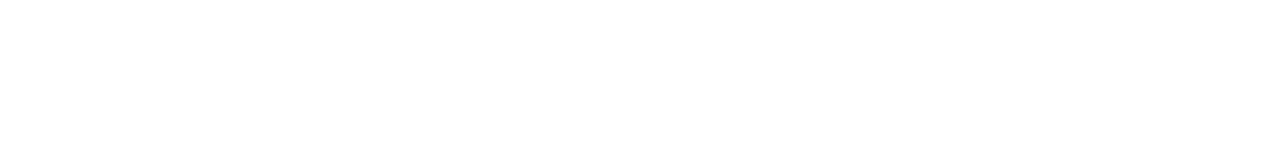
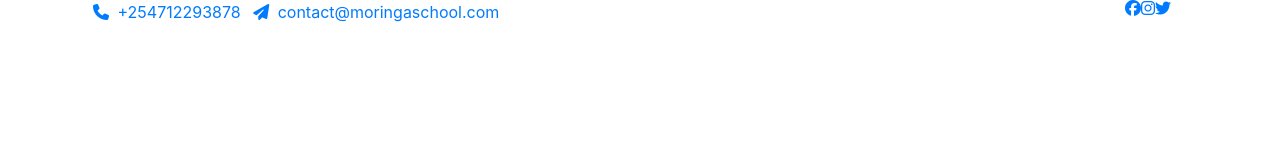
Before and after one commit to samuelkelvinmwangi/Sam-s-Pizza, a plain HTML site: page index.html in a window 1280 px wide. Drawn offline with nearby package versions, Linux system fonts and the light colour scheme.

Commit message:
adding icons to navbar

```diff
--- a/css/styles.css
+++ b/css/styles.css
@@ -0,0 +1,3 @@
+body{
+    font-family: 'Lato', sans-serif;
+}
--- a/index.html
+++ b/index.html
@@ -1,12 +1,63 @@
-<!DOCTYPE html>
+<!doctype html>
 <html lang="en">
-<head>
-    <meta charset="UTF-8">
-    <meta http-equiv="X-UA-Compatible" content="IE=edge">
-    <meta name="viewport" content="width=device-width, initial-scale=1.0">
+  <head>
     <title>Sam's Pizza</title>
-</head>
-<body>
+    <!-- Required meta tags -->
+    <meta charset="utf-8">
+    <meta name="viewport" content="width=device-width, initial-scale=1, shrink-to-fit=no">
+    <link rel="stylesheet" href="./css/styles.css">
+    <script src="https://kit.fontawesome.com/86d12b23e5.js" crossorigin="anonymous"></script>
+    <link rel="preconnect" href="https://fonts.gstatic.com">
+<link href="https://fonts.googleapis.com/css2?family=Lato:wght@400;700&display=swap" rel="stylesheet">
+    <!-- Bootstrap CSS -->
+    <link rel="stylesheet" href="https://stackpath.bootstrapcdn.com/bootstrap/4.3.1/css/bootstrap.min.css" integrity="sha384-ggOyR0iXCbMQv3Xipma34MD+dH/1fQ784/j6cY/iJTQUOhcWr7x9JvoRxT2MZw1T" crossorigin="anonymous">
+  </head>
+  <body>
+    <section>
+      <div class="cover">
+        <div class="container">
+          <div class="row">
+            <div class="col-md-6 d-flex align-items-center">
+              <p class="mb-0 phone pl-md-2">
+                <a href="#" class="mr-2">
+                  <i class="fas fa-phone mr-1"></i>
+                  +254712293878
+                </a>
+                <a href="#"><i class="fas fa-paper-plane mr-1"></i>
+                contact@moringaschool.com
+                </a>
+              </p>
+            </div>
+            <div class="col-md-6 d-flex justify-content-md-end">
+              <div class="social-icon mr-4">
+                <p class="mb-0 d-flex">
+                  <a href="#" class="d-flex align-items-center justify-content-center">
+                    <i class="fab fa-facebook"></i>
+                  </a>
+                  <a href="#" class="d-flex align-items-center justify-content-center">
+                    <i class="fab fa-instagram"></i>
+                  </a>
+                  <a href="#" class="d-flex align-items-center justify-content-center">
+                    <i class="fab fa-twitter"></i>
+                  </a>
+                </p>
+              </div>
+            </div>
+          </div>
+        </div>
+      </div>
+    </section>
 
-</body>
+
+
+
+
+
+
+    <!-- Optional JavaScript -->
+    <!-- jQuery first, then Popper.js, then Bootstrap JS -->
+    <script src="https://code.jquery.com/jquery-3.3.1.slim.min.js" integrity="sha384-q8i/X+965DzO0rT7abK41JStQIAqVgRVzpbzo5smXKp4YfRvH+8abtTE1Pi6jizo" crossorigin="anonymous"></script>
+    <script src="https://cdnjs.cloudflare.com/ajax/libs/popper.js/1.14.7/umd/popper.min.js" integrity="sha384-UO2eT0CpHqdSJQ6hJty5KVphtPhzWj9WO1clHTMGa3JDZwrnQq4sF86dIHNDz0W1" crossorigin="anonymous"></script>
+    <script src="https://stackpath.bootstrapcdn.com/bootstrap/4.3.1/js/bootstrap.min.js" integrity="sha384-JjSmVgyd0p3pXB1rRibZUAYoIIy6OrQ6VrjIEaFf/nJGzIxFDsf4x0xIM+B07jRM" crossorigin="anonymous"></script>
+  </body>
 </html>
```
